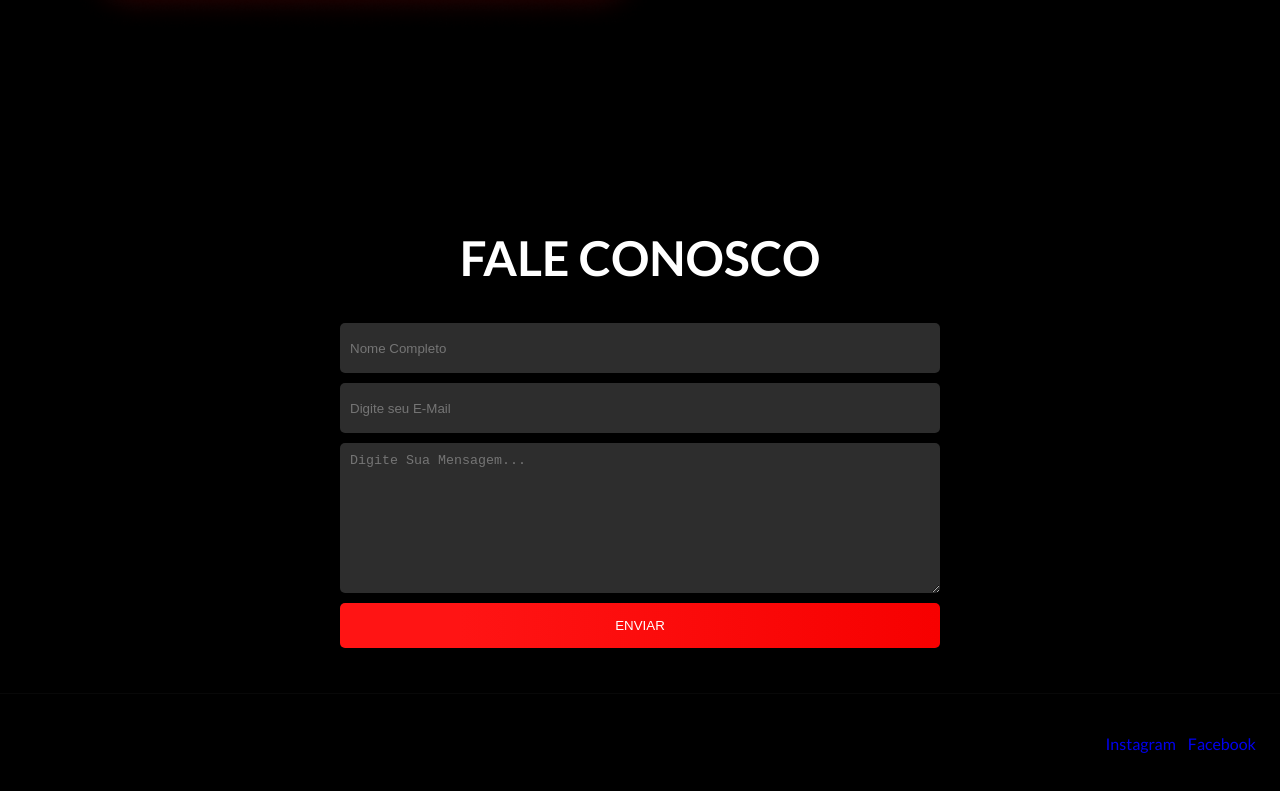
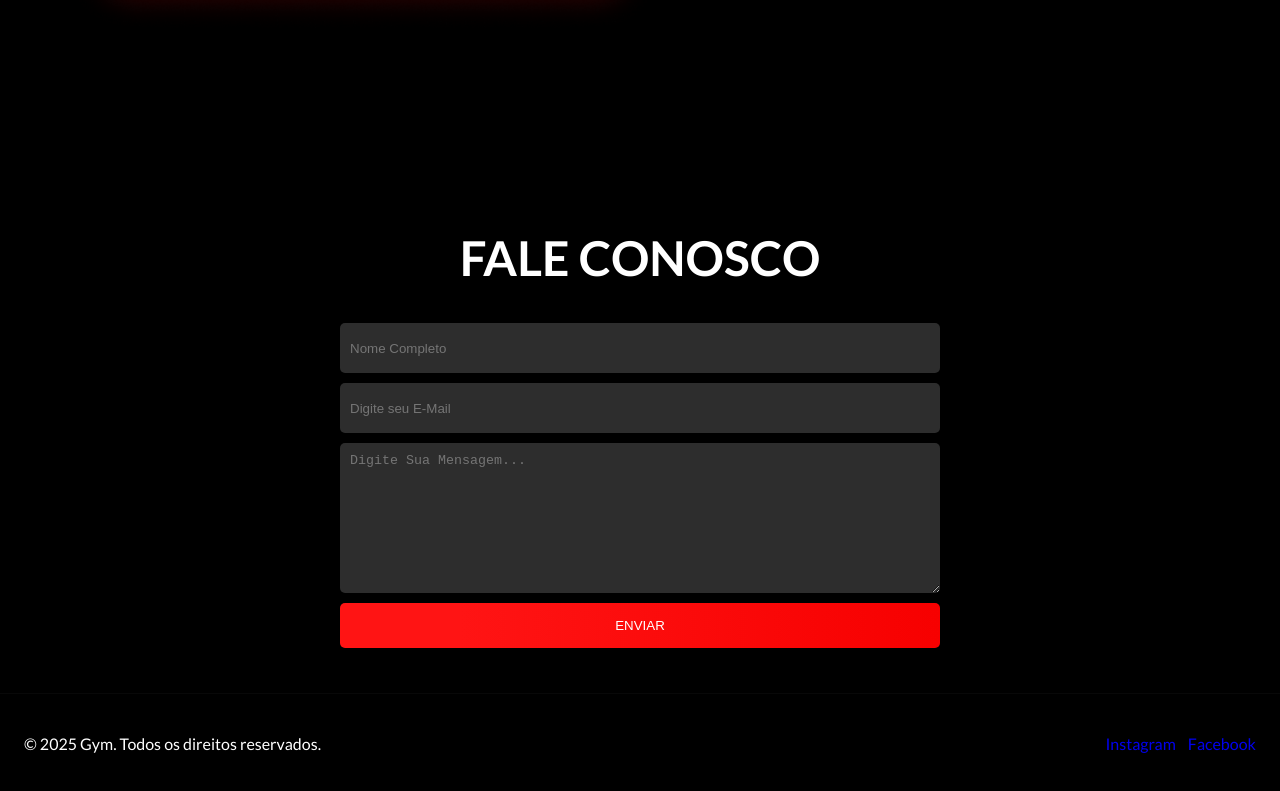
Before and after one commit to gemaquejr/react-gym-app, a React (Create React App) app: page / in a window 1280 px wide. Shown: the part 3359-4150 px from the top of the page. Built offline with nearby package versions, Linux system fonts and the light colour scheme; the HTML template or start-up script is replaced by a standard one.

Commit message:
Fix: css de Footer
Signed-off-by: Francisco Gemaque <gemaquejr@hotmail.com>

```diff
--- a/src/index.css
+++ b/src/index.css
@@ -440,7 +440,7 @@ nav .menu-btn,
   justify-content:space-between;
   align-items:center;
   border-top:1px solid rgba(255,255,255,.03);
-  color:var(--muted);
+  color: #ffffff;
 }
 
 .footer .socials a {
```
